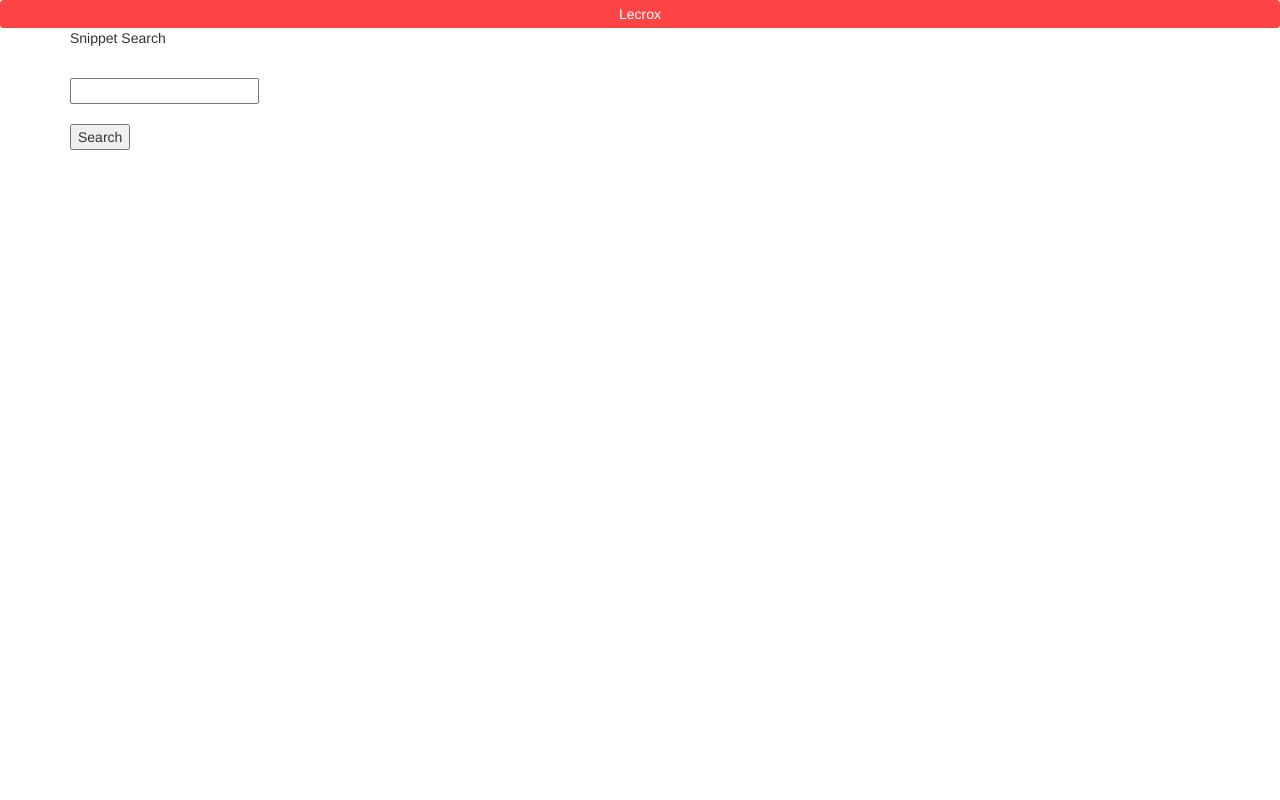
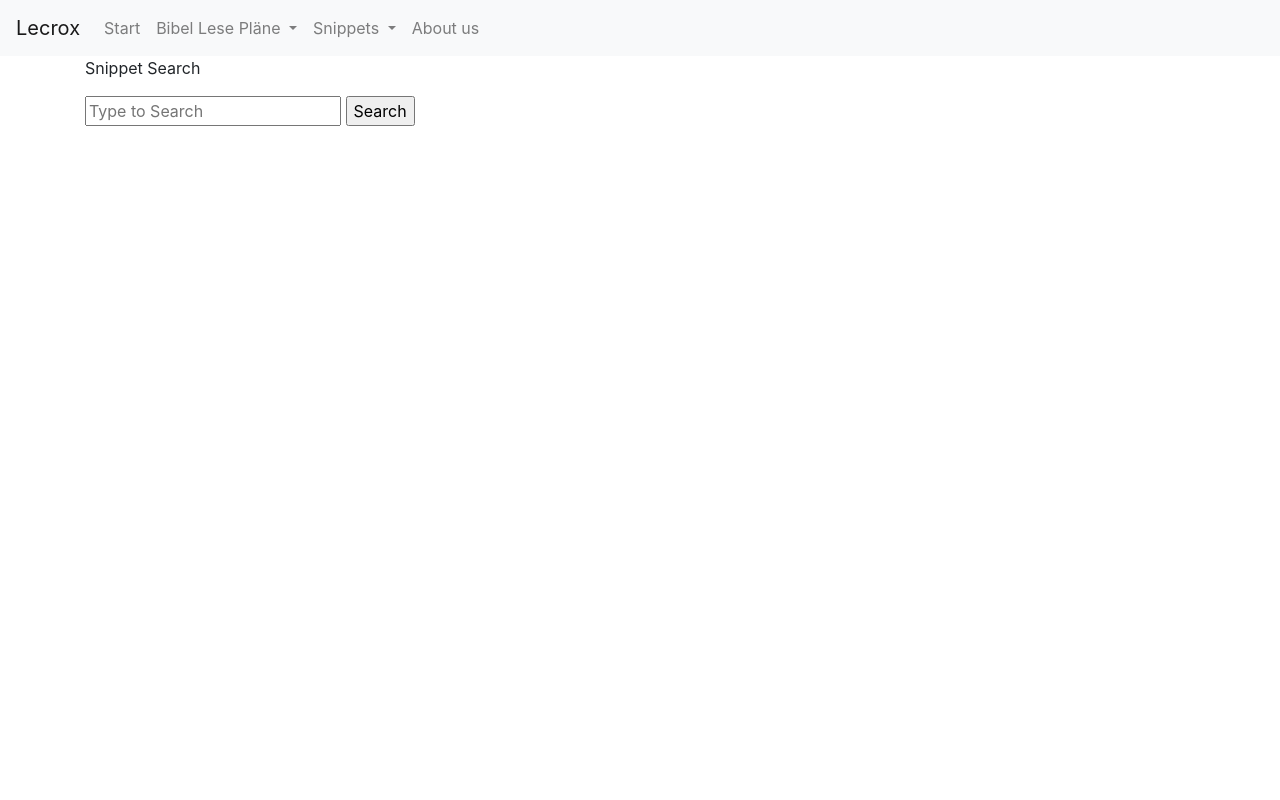
Before and after one commit to Chaostheorie/Lecrox, a Flask app: page / in a window 1280 px wide. Run offline with Flask 2, Linux system fonts and the light colour scheme; a user stored in the database is signed in; some libraries are stand-ins or nearby versions.

Commit message:
init bootstrap

```diff
--- a/main.py
+++ b/main.py
@@ -28,8 +28,8 @@ def index():
     search = SnippetSearchForm(request.form)
     if request.method == 'POST':
         return search_results(search)
-    all_columns = json.load(open("static/json/snippets_columns.json", "r"))
-    return render_template('index.html', form=search, columns=all_columns)
+
+    return render_template('index.html')
 
 @app.route('/results')
 @login_required
--- a/static/style.css
+++ b/static/style.css
@@ -1,32 +1,11 @@
-/*#627c83= submenu
-#738e96= standard background
-#9ebaa0= choosen
-#aa9d88= Hints */
-html {
-	position: relative;
-	min-height: 100%;
-	text-decoration: none;
-	line-height: 0.2vw;
-}
+
 div {
 	text-decoration: none;
 }
 
-.underline {
-	text-decoration: underline;
-}
 .header_main {
 	background-color: #fc4445;
-	color:white;
-	text-align:center;
-	border-top-style:solid;
-	border-bottom-style:solid;
-	border-bottom-width:0.3vw;
-	border-top-width:0.3vw;
-	padding-top: 0.3vw;
-	padding-bottom: 0.3vw;
-	border: 3vw;
-	border-radius: 0.3vw;
+	color: white;
 	text-decoration: none;
 }
 
--- a/templates/base.html
+++ b/templates/base.html
@@ -1,22 +1,70 @@
 {% extends 'bootstrap/base.html' %}
 
 {% block title %}
+Lecrox
 {% endblock %}
 
 {% block head %}
   <meta charset="utf-8">
   <meta name="viewport" content="width=device-width, initial-scale=1">
-  <link rel="stylesheet" href="https://maxcdn.bootstrapcdn.com/bootstrap/3.3.7/css/bootstrap.min.css">
-  <script src="https://ajax.googleapis.com/ajax/libs/jquery/3.3.1/jquery.min.js"></script>
-  <script src="https://maxcdn.bootstrapcdn.com/bootstrap/3.3.7/js/bootstrap.min.js"></script>
+  <link rel="stylesheet" href="https://stackpath.bootstrapcdn.com/bootstrap/4.1.3/css/bootstrap.min.css" integrity="sha384-MCw98/SFnGE8fJT3GXwEOngsV7Zt27NXFoaoApmYm81iuXoPkFOJwJ8ERdknLPMO" crossorigin="anonymous">
+  <script src="https://code.jquery.com/jquery-3.3.1.slim.min.js" integrity="sha384-q8i/X+965DzO0rT7abK41JStQIAqVgRVzpbzo5smXKp4YfRvH+8abtTE1Pi6jizo" crossorigin="anonymous"></script>
+  <script src="https://cdnjs.cloudflare.com/ajax/libs/popper.js/1.14.3/umd/popper.min.js" integrity="sha384-ZMP7rVo3mIykV+2+9J3UJ46jBk0WLaUAdn689aCwoqbBJiSnjAK/l8WvCWPIPm49" crossorigin="anonymous"></script>
+  <script src="https://stackpath.bootstrapcdn.com/bootstrap/4.1.3/js/bootstrap.min.js" integrity="sha384-ChfqqxuZUCnJSK3+MXmPNIyE6ZbWh2IMqE241rYiqJxyMiZ6OW/JmZQ5stwEULTy" crossorigin="anonymous"></script>
   <link href="static/style.css" rel="stylesheet">
 {% endblock %}
 
+{% block navbar %}
+<nav class="navbar navbar-expand-lg navbar-light bg-light">
+  <a class="navbar-brand" href="/">Lecrox</a>
+  <button class="navbar-toggler" type="button" data-toggle="collapse" data-target="#navbarSupportedContent" aria-controls="navbarSupportedContent" aria-expanded="false" aria-label="Toggle navigation">
+    <span class="navbar-toggler-icon"></span>
+  </button>
+
+  <div class="collapse navbar-collapse" id="navbarSupportedContent">
+    <ul class="navbar-nav mr-auto">
+      <li class="nav-item">
+        <a class="nav-link" href="/">Start <span class="sr-only">(current)</span></a>
+      </li>
+            <li class="nav-item dropdown">
+              <a class="nav-link dropdown-toggle" href="#" id="navbarDropdown" role="button" data-toggle="dropdown" aria-haspopup="true" aria-expanded="false">
+                Bibel Lese Pläne
+              </a>
+              <div class="dropdown-menu" aria-labelledby="navbarDropdown">
+                <a class="dropdown-item" href="/plans-info"> Info </a>
+                <div class="dropdown-item deactivated"> Suche </div>
+                <div class="dropdown-item">
+                  <form class="form-inline my-2 my-lg-0" action="/plans-search">
+                      <input class="form-control mr-sm-2" type="search" placeholder="Suche" aria-label="Suche">
+                      <button class="btn btn-outline-success my-2 my-sm-0" type="submit">Suche</button>
+                  </form>
+                </div>
+              </div>
+            </li>
+      <li class="nav-item dropdown">
+        <a class="nav-link dropdown-toggle" href="#" id="navbarDropdown" role="button" data-toggle="dropdown" aria-haspopup="true" aria-expanded="false">
+          Snippets
+        </a>
+        <div class="dropdown-menu" aria-labelledby="navbarDropdown">
+          <a class="dropdown-item" href="/snippets-info"> Info </a>
+          <div class="dropdown-item">Suche</div>
+          <div class="dropdown-item">
+            <form class="form-inline my-2 my-lg-0" method="post">
+                <input class="form-control mr-sm-2" type="search" placeholder="Suche" aria-label="Suche" name="search">
+                <button class="btn btn-outline-success my-2 my-sm-0" type="submit">Search</button>
+            </form>
+          </div>
+        </div>
+      </li>
+      <li class="nav-item">
+        <a class="nav-link" href="About us">About us</a>
+      </li>
+    </ul>
+  </div>
+</nav>
+{% endblock %}
+
 {% block content %}
-<header class="header_main" style="color: white; 	text-decoration: none;" >
-  <a href="/"> Lecrox </a>
-</header>
-
 <div class="container">
   {% with messages = get_flashed_messages() %}
     {% if messages %}
@@ -27,6 +75,6 @@
       </ul>
     {% endif %}
   {% endwith %}
-  {% block app_content %}
-  {% endblock %}
+{% block app_content %}{% endblock %}
+</div>
 {% endblock %}
--- a/templates/index.html
+++ b/templates/index.html
@@ -1,14 +1,11 @@
 {% extends "base.html" %}
 {% block app_content %}
-{% from "_formhelpers.html" import render_field %}
     <p>
       Snippet Search
+    </p>
     <form method=post>
-      <dl>
-        <p>
-        {{ render_field(form.search) }}
-      </dl>
-      <p><input type=submit value=Search>
+      <p>
+        <input type="text" name="search" placeholder="Type to Search">  <input type=submit value=Search>
+      </p>
     </form>
-    </p>
 {% endblock %}
```
Also changed, not shown: other parts of static/style.css (+0 -39 lines), templates/snippets.html (added).
